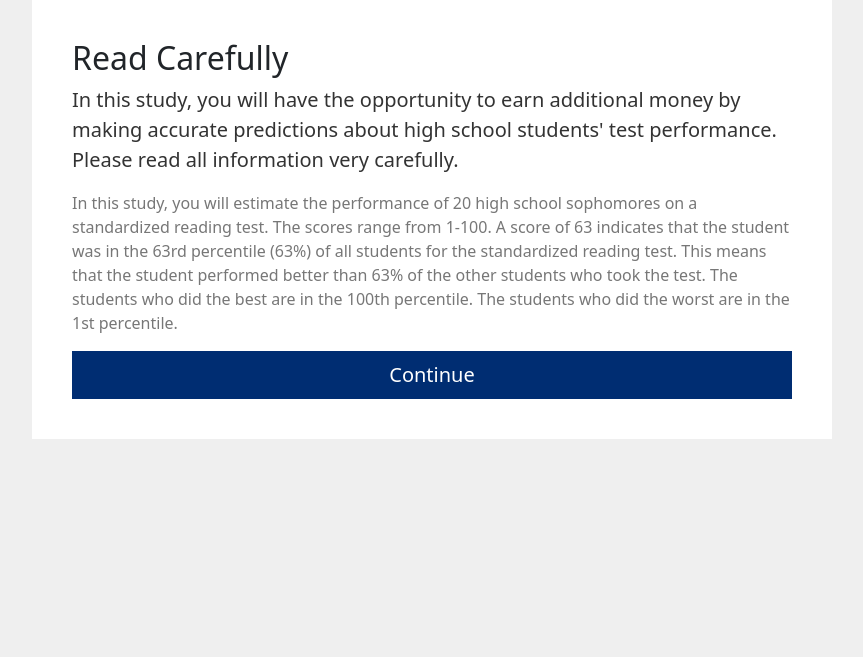
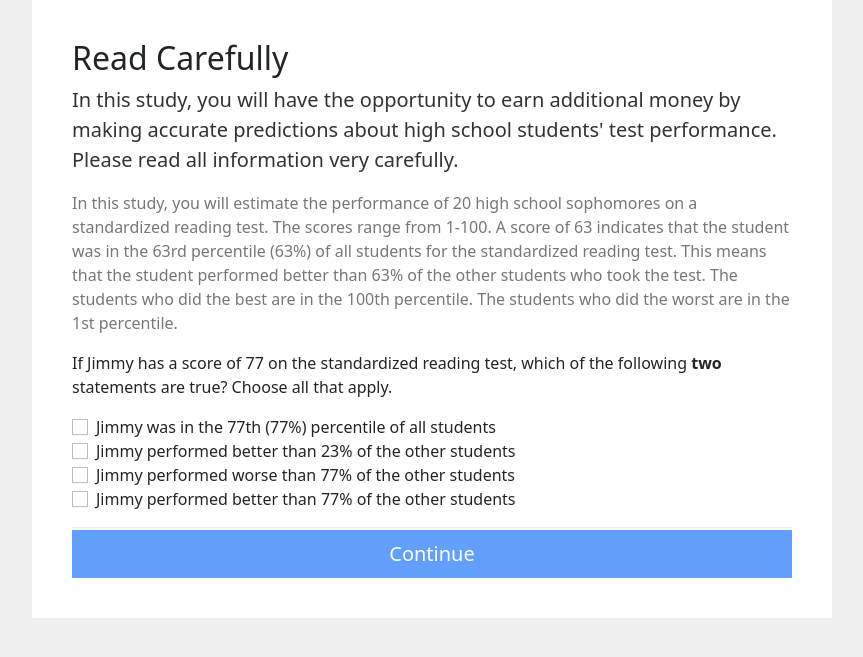
Before and after one commit to Sreyanth/participatory-algo-design-survey-app, a Django app: template webapp/templates/instructions.html in a window 1280 px wide. Shown: the part 94-751 px from the top of the page, without its empty margins (208-1071 px from the left). Run offline with Django 3.2, Linux system fonts and the light colour scheme; the template is opened without the code that fills it, so the values that code supplies are empty; some libraries are stand-ins or nearby versions.

Commit message:
multiple choice question checking user understandings

```diff
--- a/webapp/models.py
+++ b/webapp/models.py
@@ -88,6 +88,10 @@ class MechTaskSurveyResponse(TimestampedModel):
         blank=True, null=True)
     chose_bonus_baseline = models.BooleanField(blank=True, null=True)
     number_of_estimates_done = models.IntegerField(default=0)
+
+    # Fields to track their understanding of the tasks
+    user_first_instruction_ans = models.CharField(max_length=500, blank=True, null=True)
+    user_understood_first_instruction = models.BooleanField(blank=True, null=True)
 
     # User choices
     use_model_estimates_for_bonus_calc = models.BooleanField(
--- a/webapp/templates/instructions.html
+++ b/webapp/templates/instructions.html
@@ -1,4 +1,14 @@
 {% extends "base.html" %} {% block body_content %}
+
+<script type="text/javascript">
+$(document).ready(function () {
+  var checkBoxes = $('.form-check-input');
+  checkBoxes.change(function () {
+      $('#checkBtn').prop('disabled', checkBoxes.filter(':checked').length < 2);
+  });
+  $('.form-check-input').change();
+});
+</script>
 
 <div class="row">
   <div class="col-md-12">
@@ -21,10 +31,36 @@
 
     <form class="" action="" method="post">
       {% csrf_token %}
-      <button type="submit" name="button" class="btn btn-primary btn-lg w-100">
+        If Jimmy has a score of 77 on the standardized reading test, which of the following <b>two</b> statements are true? Choose all that apply.
+
+        {% if error_message %}
+        <div class="alert alert-danger" role="alert">{{ error_message }}</div>
+        {% endif %}
+
+        <div class="form-check">
+          <label class="form-check-label" for="an1">
+            Jimmy was in the 77th (77%) percentile of all students
+          </label>
+          <input class="form-check-input" type="checkbox" value="A" id="an1" name='answers'>
+          <label class="form-check-label" for="an2">
+            Jimmy performed better than 23% of the other students
+          </label>
+          <input class="form-check-input" type="checkbox" value="B" id="an2" name='answers'>
+          <label class="form-check-label" for="an2">
+            Jimmy performed worse than 77% of the other students
+          </label>
+          <input class="form-check-input" type="checkbox" value="C" id="an2" name='answers'>
+
+          <label class="form-check-label" for="an3">
+             Jimmy performed better than 77% of the other students
+          </label>
+          <input class="form-check-input" type="checkbox" value="D" id="an3" name='answers'>
+        </div>
+      <button type="submit" name="button" class="btn btn-primary btn-lg w-100" id='checkBtn'>
         Continue
       </button>
     </form>
+
   </div>
 </div>
 
```
Also changed, not shown: webapp/views.py (+7 -2 lines).
